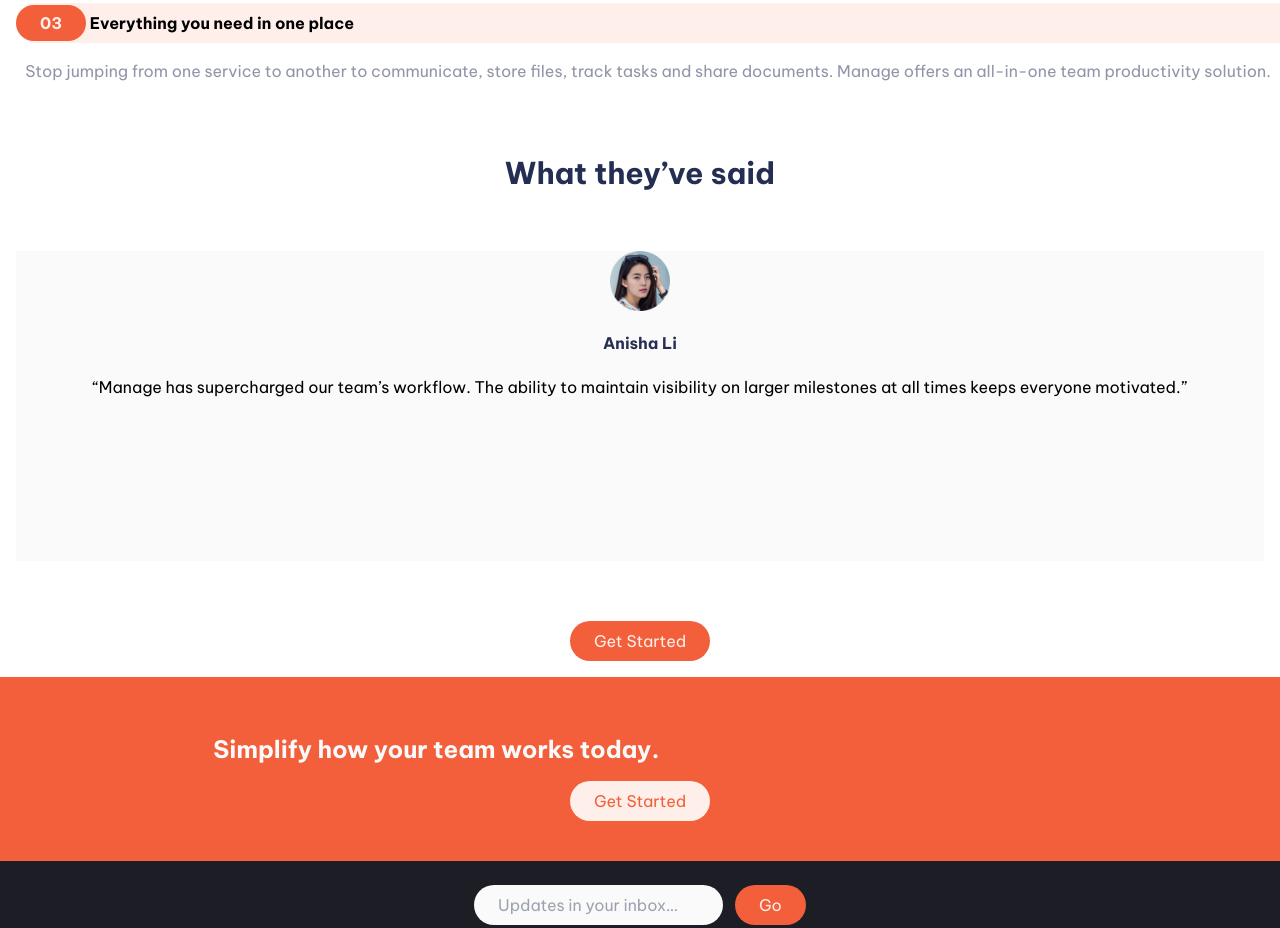
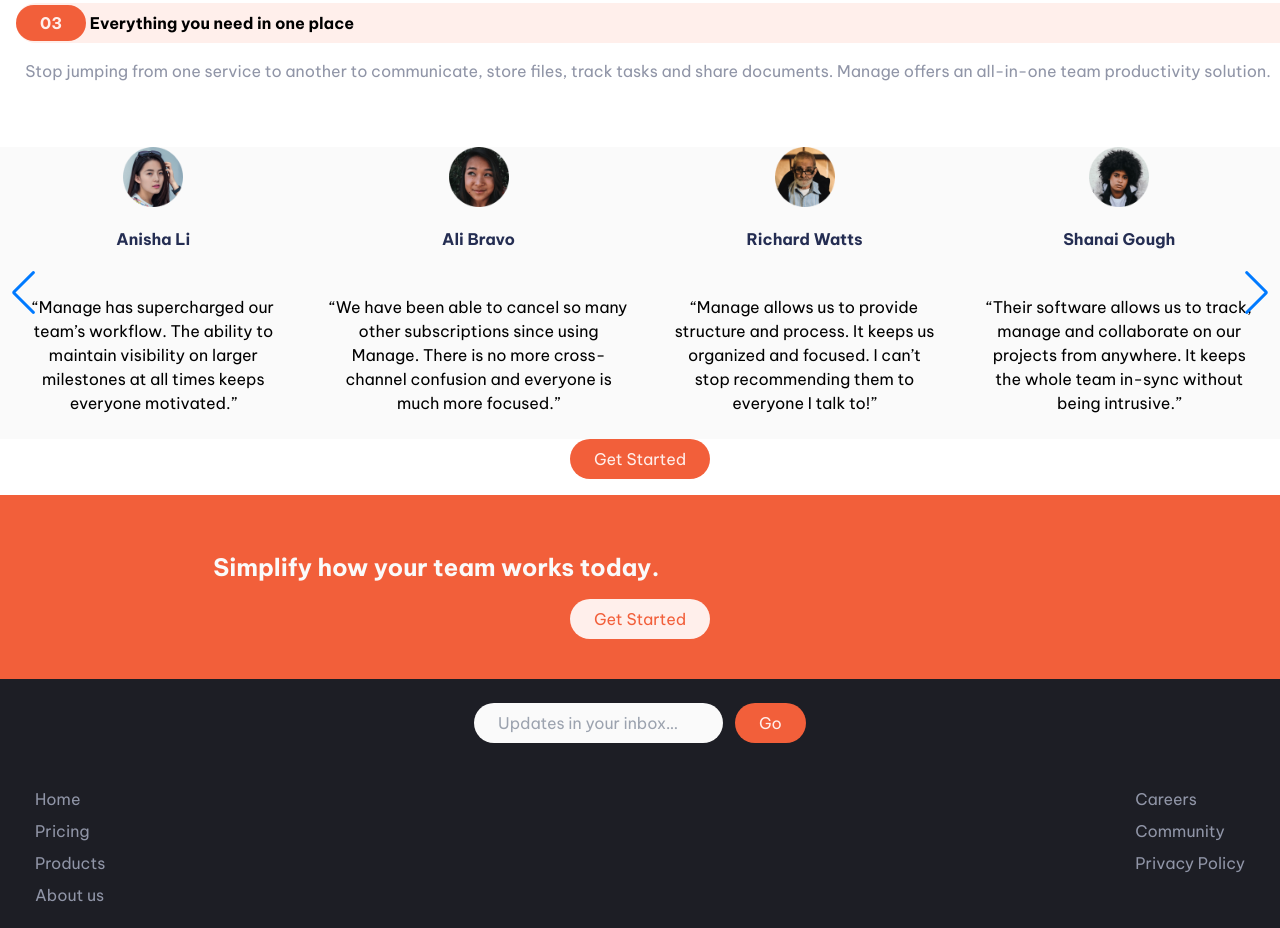
Before and after one commit to Jamieeee1/manage-landing-page-master, a website: page public/index.html in a window 1280 px wide. Shown: the part 1346-2274 px from the top of the page. Drawn offline with nearby package versions, Linux system fonts and the light colour scheme.

Commit message:
Another trial

```diff
--- a/public/home.js
+++ b/public/home.js
@@ -11,6 +11,4 @@ const swiper = new Swiper('.swiper-wrapper', {
       nextEl: '.swiper-button-next',
       prevEl: '.swiper-button-prev',
     },
-
-
-  });
+});
--- a/public/index.html
+++ b/public/index.html
@@ -2,7 +2,7 @@
 <html lang="en">
 <head>
   <meta charset="UTF-8">
-  <meta name="viewport" content="width=375px"> <!-- displays site properly based on user's device -->
+  <meta name="viewport" content="width=device-width, initial-scale=1, minimum-scale=1, maximum-scale=1" />
 
   <link rel="icon" type="image/png" sizes="32x32" href="./images/favicon-32x32.png">
 
@@ -10,9 +10,7 @@
   <link rel="stylesheet" href="output.css">
 
   <!-- swiper css  -->
-  <!-- <link rel="stylesheet" href="swiper-bundle.css"> -->
-
-  <script src="home.js" defer></script>
+  <link rel="stylesheet" href="https://cdn.jsdelivr.net/npm/swiper@11/swiper-bundle.min.css"/>
 
 </head>
 <body class="bg-transparent bg-no-repeat bg-topright font-vietnam">
@@ -86,23 +84,21 @@
 
   </div>
 
-  <div class="swiper">
-    <h1 class="pt-2 text-3xl text-center pb-[60px] text-pry-darkblue font-lvl3">
+  <div class="myswiper swiper">
+    <!-- <h1 class="pt-2 text-3xl text-center pb-[60px] text-pry-darkblue font-lvl3">
       What they’ve said
-    </h1>
-
-    <div class="slider-wrapper">
+    </h1> -->
 
     <div class="swiper-wrapper">
 
-        <div class="swipper-slide">
+      <div class=" swipper-slide">
 
-          <div class="bg-sec-verylightgrey h-[310px]">
+        <div class="innersaid">
           <div class="whatimages">
             <img src="images/avatar-anisha.png" class="h-[inherit]" alt="" srcset="">
           </div>
           <h3 class="whatname"> Anisha Li </h3>
-            <p class="px-5 text-center">
+          <p class="said">
             “Manage has supercharged our team’s workflow. The ability to maintain
             visibility on larger milestones at all times keeps everyone motivated.”
           </p>
@@ -110,14 +106,14 @@
 
       </div>
 
-        <!-- <div class="swipper-slide">
+      <div class=" swipper-slide">
 
-          <div class="bg-sec-verylightgrey">
+        <div class="innersaid">
           <div class="whatimages">
             <img src="images/avatar-ali.png" class="h-[inherit]" alt="" srcset="">
           </div>
           <h3 class="whatname"> Ali Bravo </h3>
-            <p>
+          <p class="said">
             “We have been able to cancel so many other subscriptions since using
             Manage. There is no more cross-channel confusion and everyone is much
             more focused.”
@@ -125,47 +121,44 @@
         </div>
       </div>
 
-        <div class="swipper-slide">
+      <div class=" swipper-slide">
 
-          <div class="bg-sec-verylightgrey">
+        <div class="innersaid">
           <div class="whatimages">
             <img src="images/avatar-richard.png" class="h-[inherit]" alt="" srcset="">
           </div>
           <h3 class="whatname"> Richard Watts</h3>
-            <p>
+          <p class="said">
             “Manage allows us to provide structure and process. It keeps us organized
             and focused. I can’t stop recommending them to everyone I talk to!”
           </p>
         </div>
       </div>
 
-        <div class="swipper-slide">
+      <div class=" swipper-slide">
 
-          <div class="bg-sec-verylightgrey">
+        <div class="innersaid">
           <div class="whatimages">
             <img src="images/avatar-shanai.png" class="h-[inherit]" alt="" srcset="">
           </div>
           <h3 class="whatname"> Shanai Gough </h3>
-            <p>
+          <p class="said">
             “Their software allows us to track, manage and collaborate on our projects
             from anywhere. It keeps the whole team in-sync without being intrusive.”
           </p>
         </div>
-       -->
+
 
     </div>
-
-
+    <div class="swiper-button-next"></div>
+    <div class="swiper-button-prev"></div>
 
     <div class="w-full h-10 swiper-pagination"></div>
-
 
   </div>
 
   <div class="flex items-center justify-center pb-4">
     <button class="buttons"> Get Started</button>
-    </div>
-
   </div>
 
 
@@ -255,7 +248,24 @@
 
 
   <!-- swiper js  -->
-   <script src="swiper-bundle.js"></script>
+    <!-- Swiper JS -->
+    <script src="https://cdn.jsdelivr.net/npm/swiper@11/swiper-bundle.min.js"></script>
 
+    <!-- Initialize Swiper -->
+    <script>
+      var swiper = new Swiper(".mySwiper", {
+        slidesPerView: 1,
+        spaceBetween: 30,
+        loop: true,
+        pagination: {
+          el: ".swiper-pagination",
+          clickable: true,
+        },
+        navigation: {
+          nextEl: ".swiper-button-next",
+          prevEl: ".swiper-button-prev",
+        },
+      });
+    </script>
 </body>
 </html>
--- a/src/input.css
+++ b/src/input.css
@@ -38,6 +38,14 @@
     }
 
     .swipper-slide {
-        @apply h-[330px]
+        @apply h-max;
+    }
+
+    .said {
+        @apply px-5 py-6 text-center;
+    }
+
+    .innersaid {
+        @apply bg-sec-verylightgrey h-max;
     }
 }
```
Also changed, not shown: public/output.css. Lines whose indentation alone changed are shown as unchanged.
